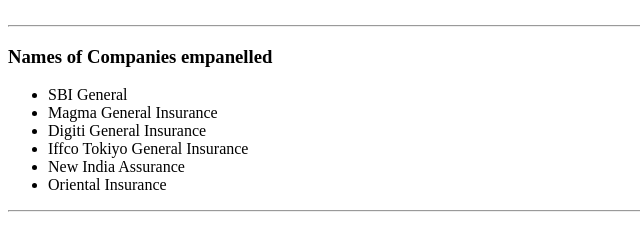
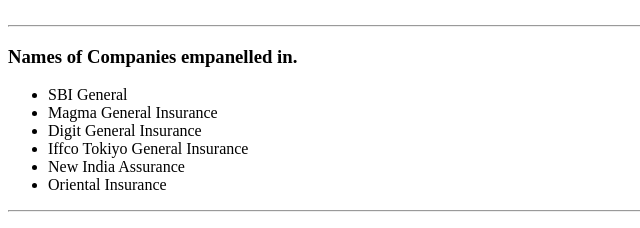
Before and after one commit to GaneshT123/Sklanjewar, a plain HTML site: page index.html in a window 1280 px wide. Shown: the part 331-559 px from the top of the page, 0-640 px from the left. Drawn offline with Linux system fonts and the light colour scheme.

Commit message:
updated minor changes

```diff
--- a/index.html
+++ b/index.html
@@ -20,11 +20,11 @@
         </tr>
     </table>
     <hr>
-    <h3> Names of Companies empanelled </h3>
+    <h3> Names of Companies empanelled in. </h3>
     <ul>
         <li> SBI General</li>
         <li>Magma General Insurance</li>
-        <li>Digiti General Insurance</li>
+        <li>Digit General Insurance</li>
         <li>Iffco Tokiyo General Insurance</li>
         <li>New India Assurance</li>
         <li>Oriental Insurance</li>
```
